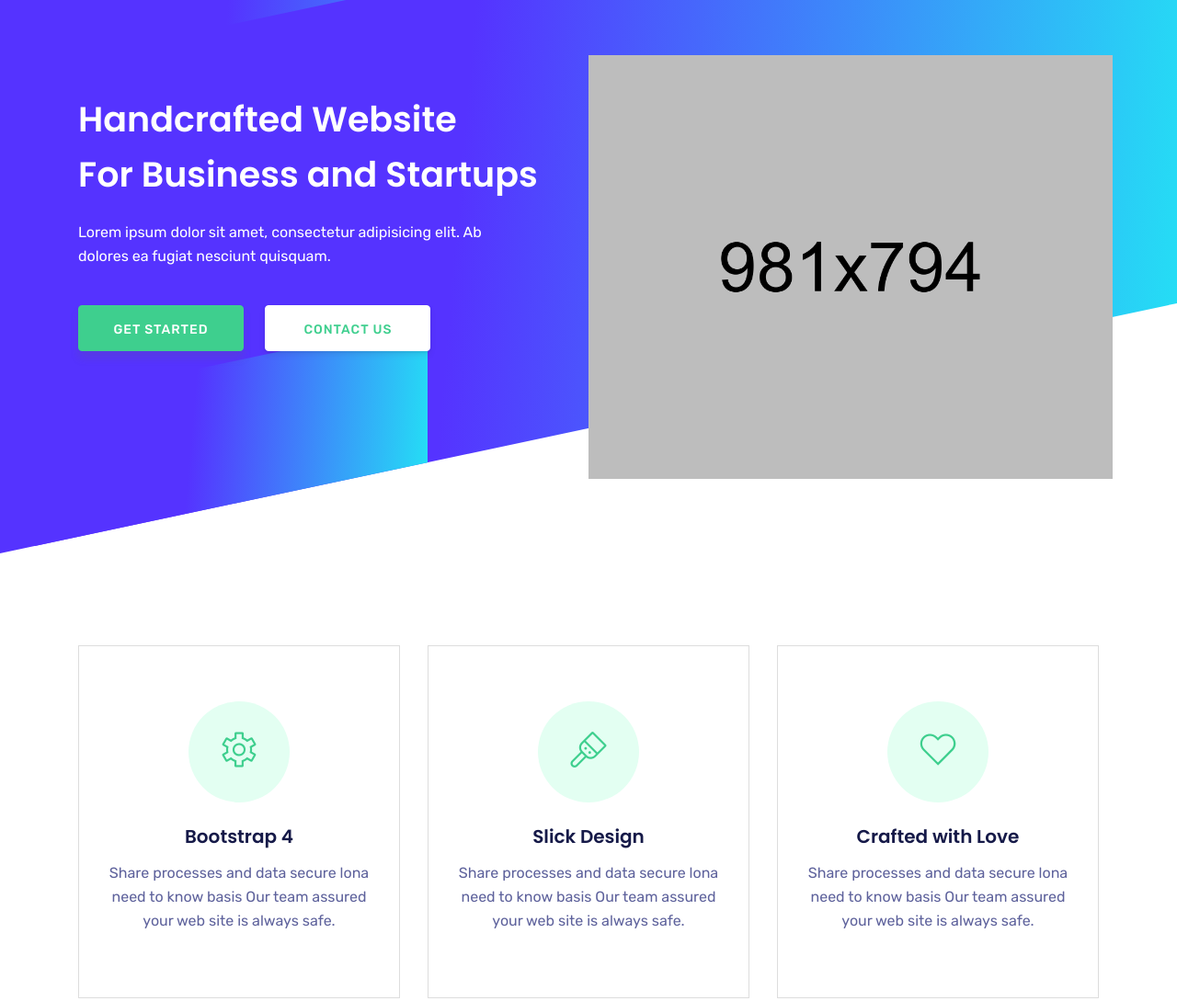
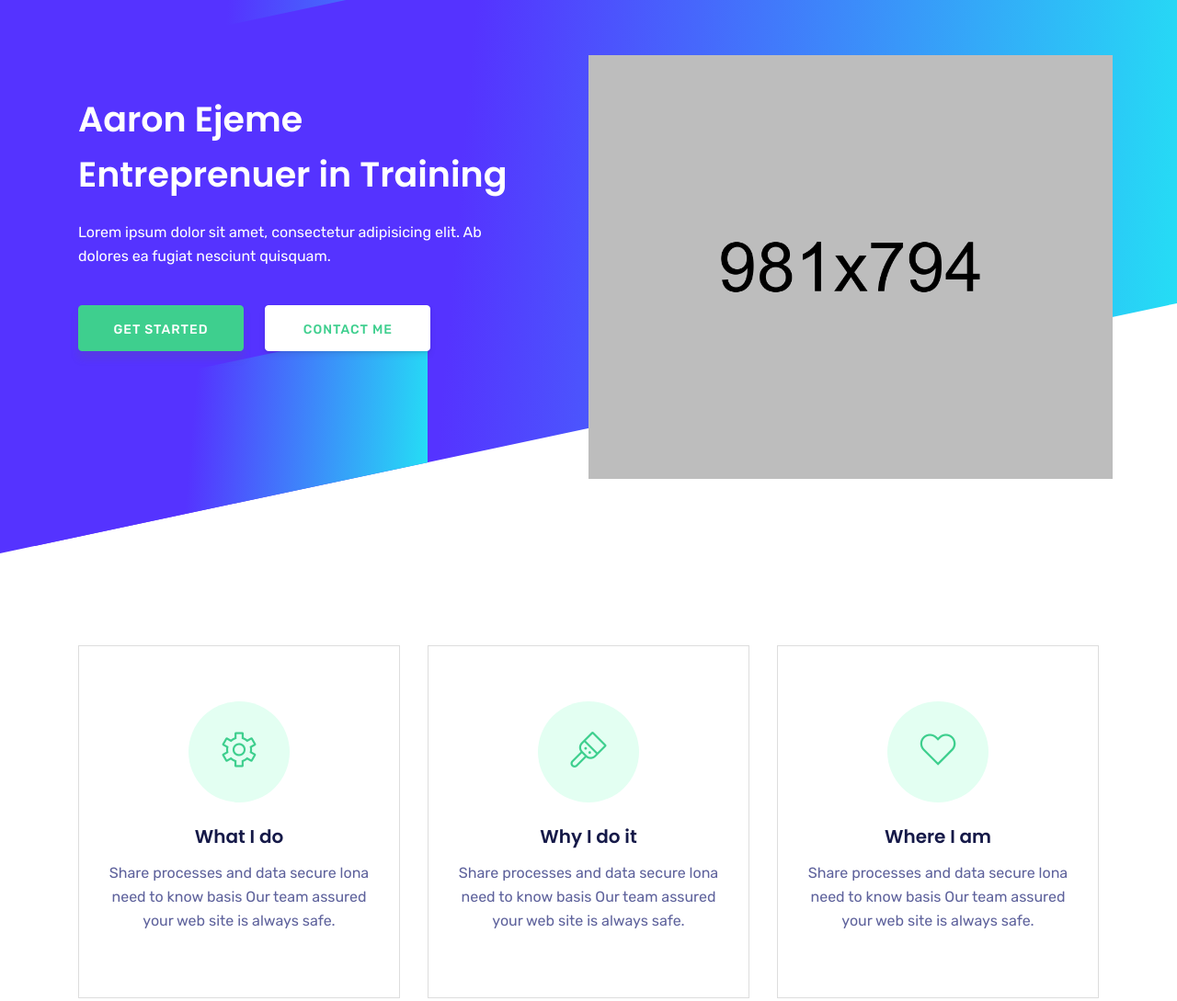
Before and after one commit to aaronejeme/aaron-gh-pages, a plain HTML site: page index.html in a window 1280 px wide. Shown: the part 120-1209 px from the top of the page at 92% size. Drawn offline with Linux system fonts and the light colour scheme; files whose address does not match are found by name.

Commit message:
changed some text

```diff
--- a/index.html
+++ b/index.html
@@ -63,11 +63,11 @@
         <div class="row space-100">
           <div class="col-lg-6 col-md-12 col-xs-12">
             <div class="contents">
-              <h2 class="head-title">Handcrafted Website <br>For Business and Startups</h2>
+              <h2 class="head-title">Aaron Ejeme <br>Entreprenuer in Training</h2>
               <p>Lorem ipsum dolor sit amet, consectetur adipisicing elit. Ab <br>dolores ea fugiat nesciunt quisquam.</p>
               <div class="header-button">
                 <a href="#" class="btn btn-border-filled">Get Started</a>
-                <a href="#contact" class="btn btn-border page-scroll">Contact Us</a>
+                <a href="#contact" class="btn btn-border page-scroll">Contact Me</a>
               </div>
             </div>
           </div>
@@ -93,7 +93,7 @@
               <div class="icon">
                 <i class="lni-cog"></i>
               </div>
-              <h4>Bootstrap 4</h4>
+              <h4>What I do</h4>
               <p>Share processes and data secure lona need to know basis Our team assured your web site is always safe.</p>
             </div>
           </div>
@@ -104,7 +104,7 @@
               <div class="icon">
                 <i class="lni-brush"></i>
               </div>
-              <h4>Slick Design</h4>
+              <h4>Why I do it</h4>
               <p>Share processes and data secure lona need to know basis Our team assured your web site is always safe.</p>
             </div>
           </div>
@@ -115,7 +115,7 @@
               <div class="icon">
                 <i class="lni-heart"></i>
               </div>
-              <h4>Crafted with Love</h4>
+              <h4>Where I am</h4>
               <p>Share processes and data secure lona need to know basis Our team assured your web site is always safe.</p>
             </div>
           </div>
@@ -143,7 +143,7 @@
           <!-- Start Col -->
           <div class="col-lg-6 col-md-12 pl-4">
             <div class="business-item-info">
-              <h3>Crafted For Business, Startup and Agency Websites</h3>
+              <h3>I never knew all I had to do was just edit a template</h3>
               <p>Lorem ipsum dolor sit amet, consectetur adipisicing elit, sed do <br> tempor incididunt ut labore et dolore magna aliqua. Ut enim ad minim <br> veniam, quis nostrud exercitation ullamco laboris nisi ut aliquip ex ea <br> commodo consequat. Duis aute irure dolor in reprehenderit in voluptate <br> velit esse cillum dolore eu fugiat nulla pariatur.</p>
 
               <a class="btn btn-common" href="#">download</a>
```
